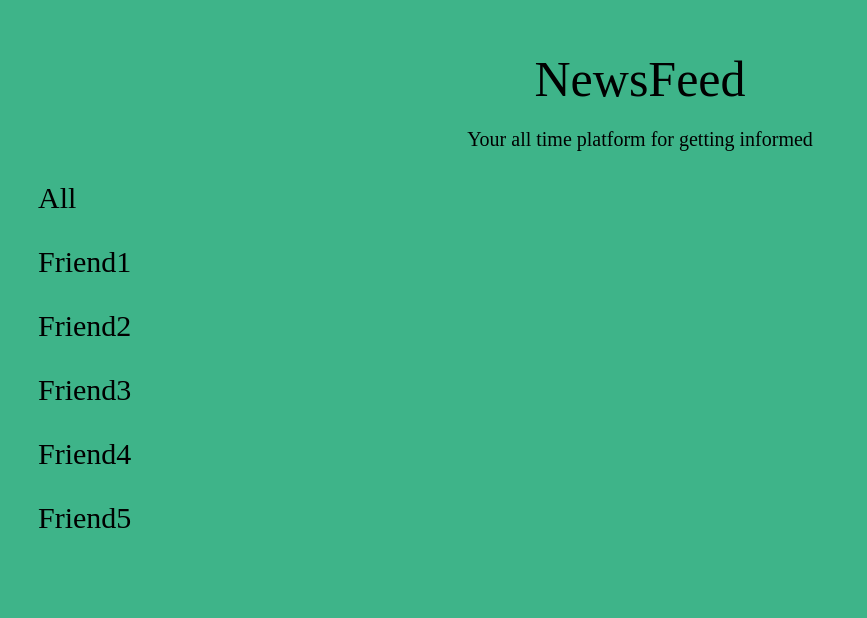
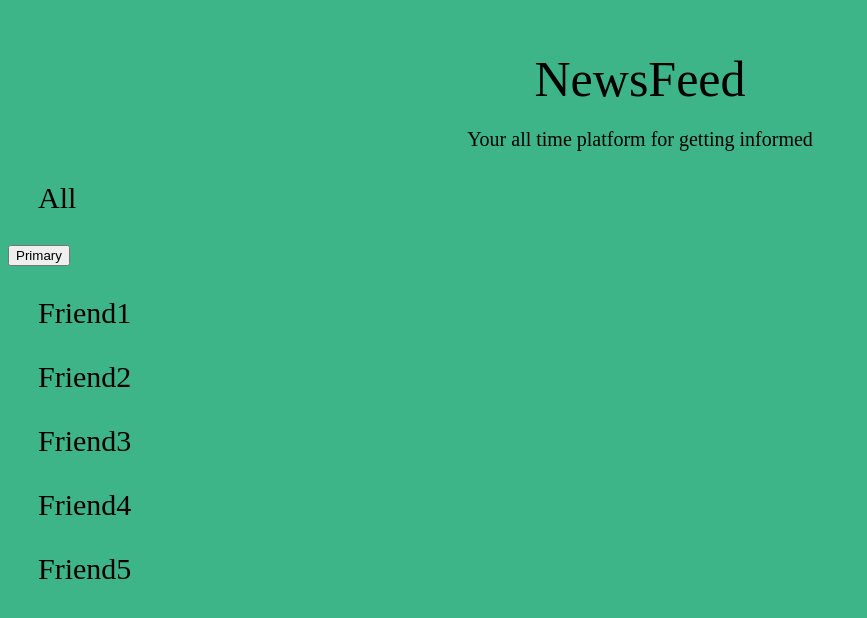
Before and after one commit to paulmunyao/newsfeed, an Angular app: page / in a window 1280 px wide. Shown: the top 618 px of the page, without its empty margins (0-867 px from the left). Built offline with nearby package versions, Linux system fonts and the light colour scheme; a web font is replaced by a local one.

Commit message:
edit class name

```diff
--- a/src/app/items/items.component.html
+++ b/src/app/items/items.component.html
@@ -1,2 +1,3 @@
 <div class="button"></div>
 <p class="all">All</p>
+<button mat-raised-button color="primary">Primary</button>
```
